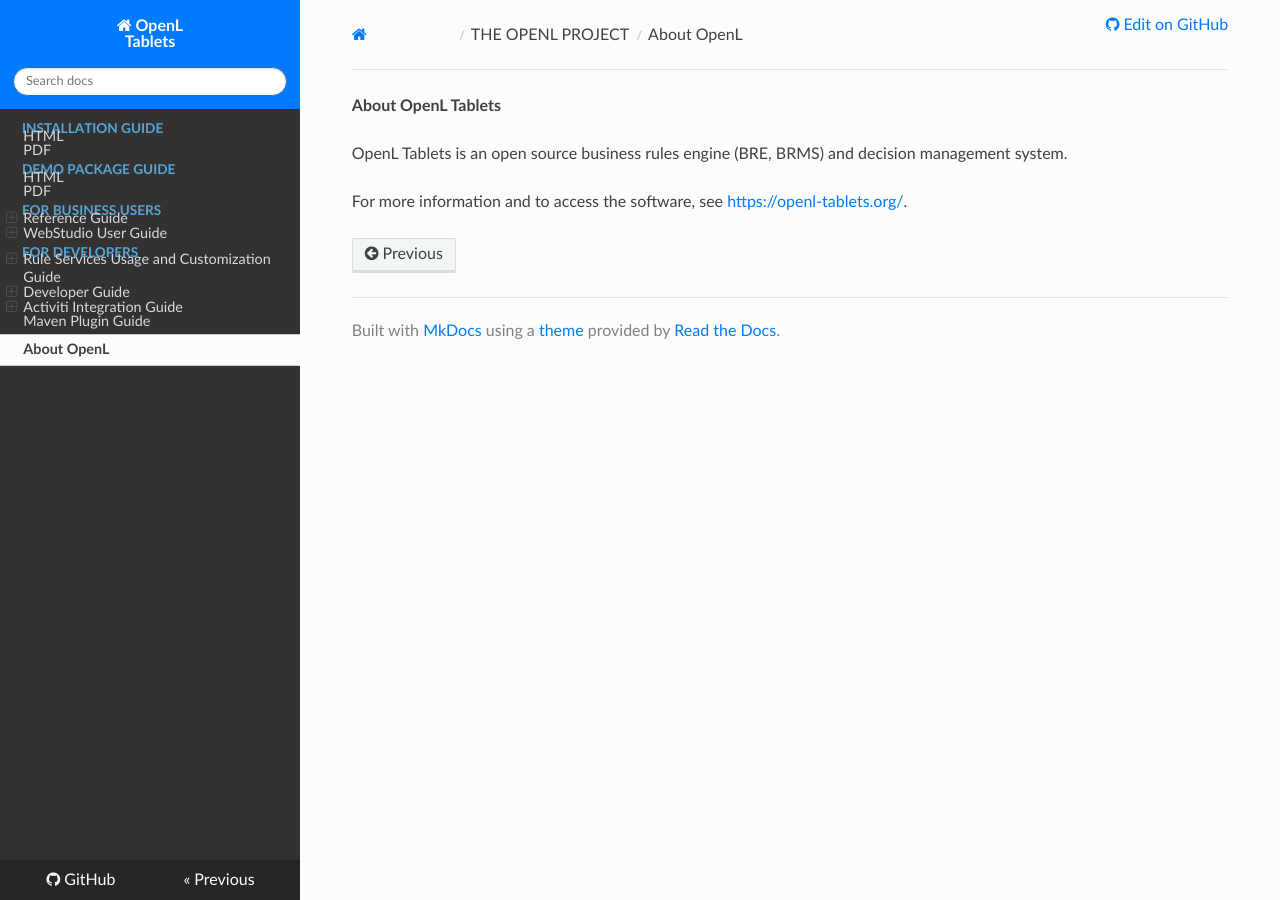
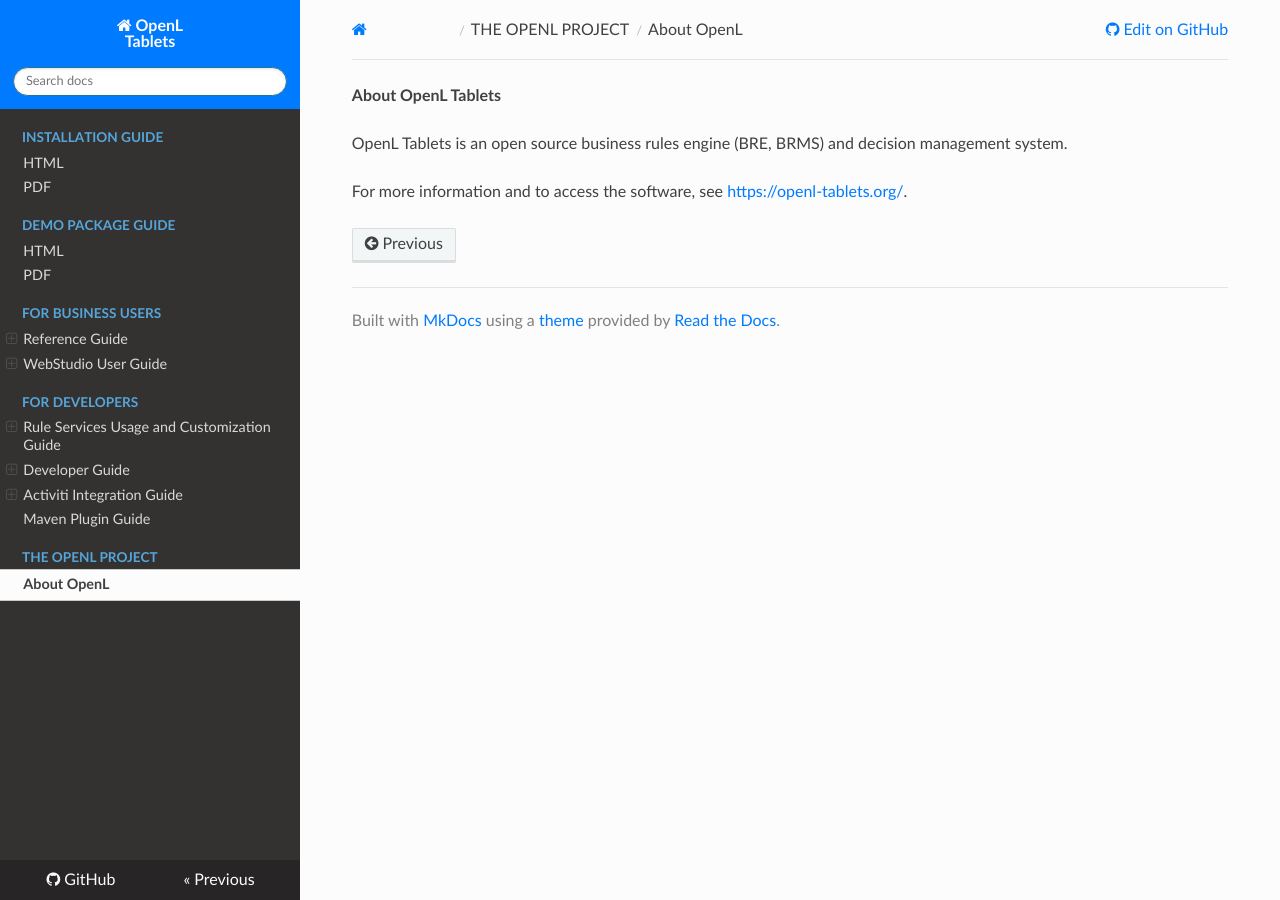
Before and after one commit to agradus/OpenLdocs, an MkDocs documentation site: the page built from docs/about.md, in a window 1280 px wide. Built offline with MkDocs 1.6.1, drawn with Linux system fonts in a browser that asks for light colours; nearby versions of some CDN libraries.

Commit message:
Update extra.css

```diff
--- a/docs/css/extra.css
+++ b/docs/css/extra.css
@@ -6,16 +6,15 @@
 
 /* set vertical spacing in left nav */
 
-li {
-  margin-top: -15px;
-  margin-bottom: -15px;
+ul {
+  margin-top: -5px;
+  margin-bottom: -5px;
 }
 
-.wy-menu-vertical header, .wy-menu-vertical p.caption {
-  height: 15px;
-  line-height: 15px;
+li {
+  margin-top: -5px;
+  margin-bottom: -5px;
 }
-
 
 /* icon sizing in the left menu */
 .icon-home {
```
